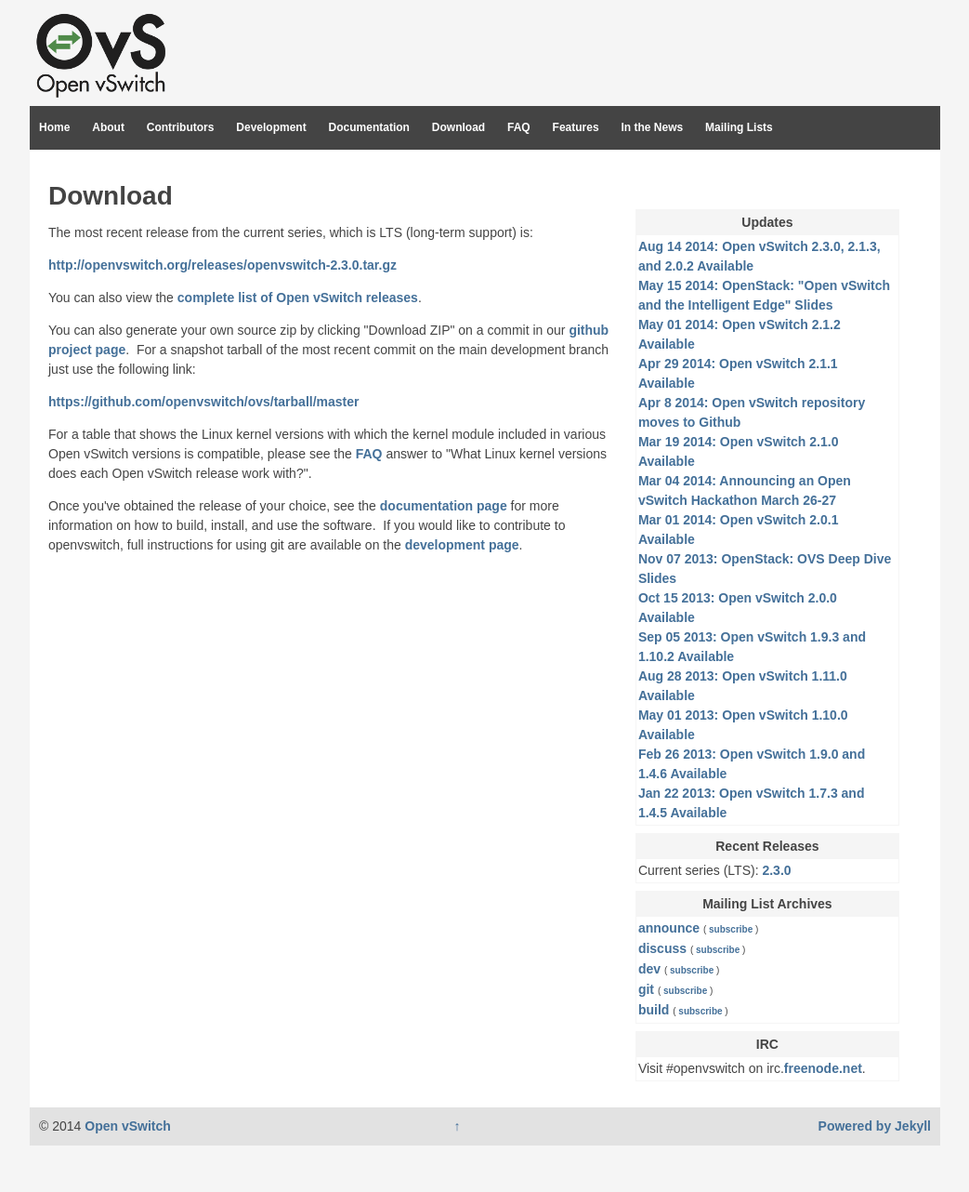
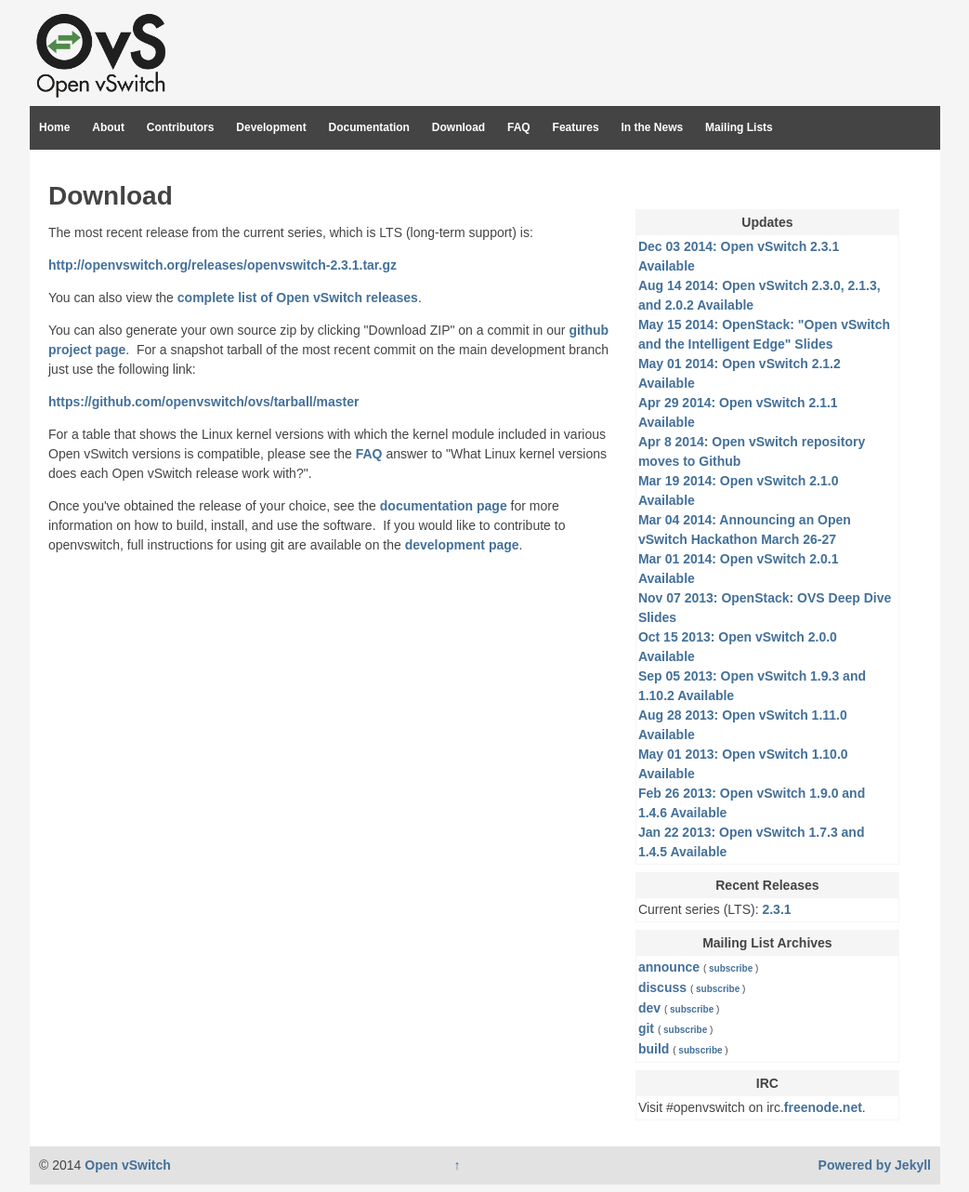
Before and after one commit to openvswitch/openvswitch.github.io, a Jekyll site: the page built from download/index.html, in a window 1280 px wide. Shown: the whole page at 93% size, without its empty margins (118-1161 px from the left). Built offline with Jekyll 4.4.1, drawn with Linux system fonts in a browser that asks for light colours; before the commit the page ends 1240 px from its top, so only the background shows below that.

Commit message:
Update for 2.3.1 release.

```diff
--- a/_includes/side-widgets.html
+++ b/_includes/side-widgets.html
@@ -3,7 +3,9 @@
         Updates
     </div>
     <div class="textwidget">
-        <a href=http://openvswitch.org/pipermail/discuss/2014-August/014781.html>Aug 14 2014: Open vSwitch 2.3.0, 2.1.3, and 2.0.2 Available</a>
+        <a href=http://openvswitch.org/pipermail/announce/2014-December/000071.html>Dec 03 2014: Open vSwitch 2.3.1 Available</a>
+        <br>
+        <a href=http://openvswitch.org/pipermail/announce/2014-August/000067.html>Aug 14 2014: Open vSwitch 2.3.0, 2.1.3, and 2.0.2 Available</a>
         <br>
         <a href="http://openvswitch.org/pipermail/announce/2014-May/000066.html">May 15 2014: OpenStack: "Open vSwitch and the Intelligent Edge" Slides</a>
         <br>
@@ -38,7 +40,7 @@
         Recent Releases
     </div>
     <div class="textwidget">
-        Current series (LTS): <a href="http://openvswitch.org/releases/openvswitch-2.3.0.tar.gz">2.3.0</a><br>
+        Current series (LTS): <a href="http://openvswitch.org/releases/openvswitch-2.3.1.tar.gz">2.3.1</a><br>
     </div>
 </div>
 <div class="widget">
--- a/download/index.html
+++ b/download/index.html
@@ -23,7 +23,7 @@
 ---
 <!-- TODO releases files -->
 <p>The most recent release from the current series, which is LTS (long-term support) is:</p>
-<p><a href="http://openvswitch.org/releases/openvswitch-2.3.0.tar.gz">http://openvswitch.org/releases/openvswitch-2.3.0.tar.gz</a></p>
+<p><a href="http://openvswitch.org/releases/openvswitch-2.3.1.tar.gz">http://openvswitch.org/releases/openvswitch-2.3.1.tar.gz</a></p>
 <p>You can also view the <a href="http://openvswitch.org/releases">complete list of Open vSwitch releases</a>.</p>
 <p>You can also generate your own source zip by clicking "Download ZIP" on a commit in our <a href="https://github.com/openvswitch/ovs/">github project page</a>.&nbsp; For a snapshot tarball of the most recent commit on the main development branch just use the following link:</p>
 <p><a href="https://github.com/openvswitch/ovs/tarball/master">https://github.com/openvswitch/ovs/tarball/master</a></p>
```
